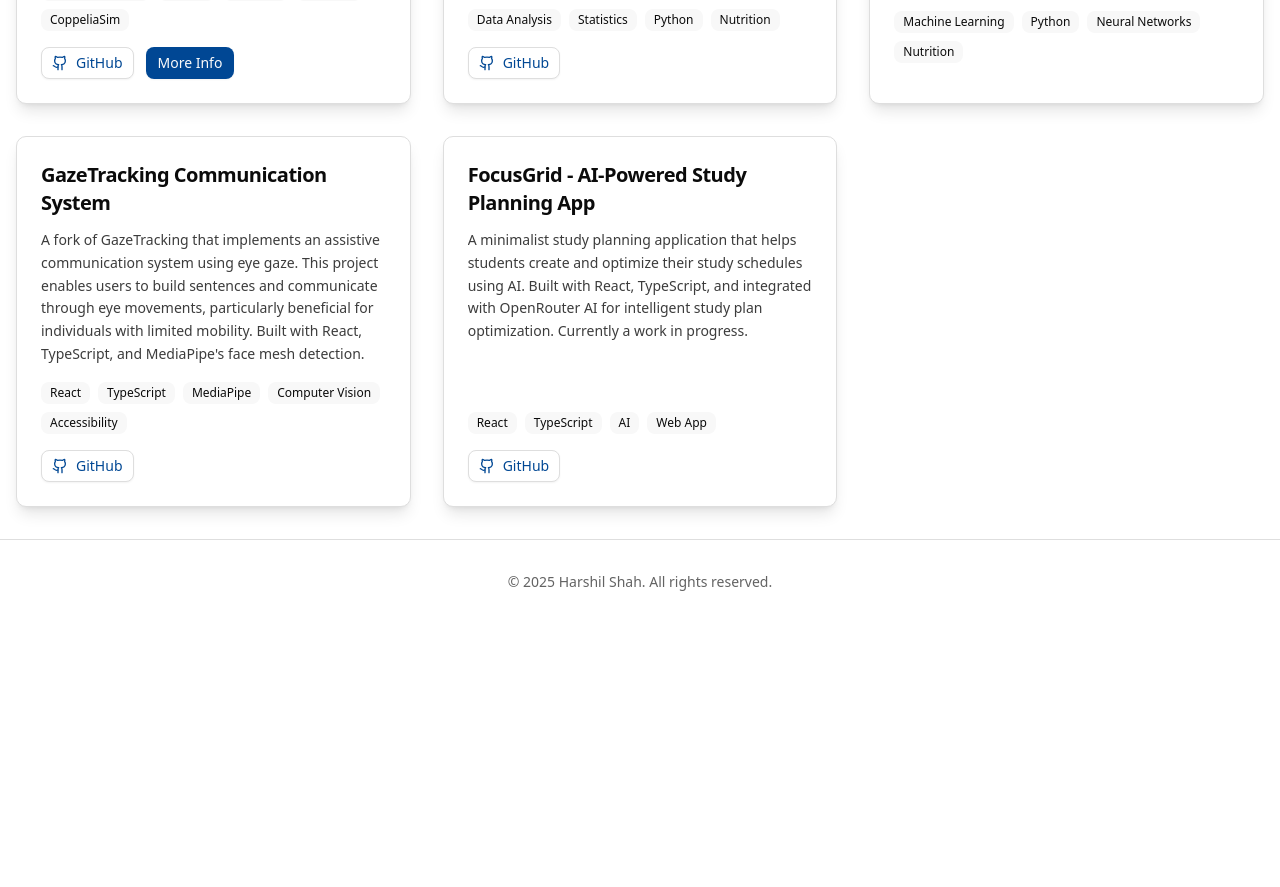
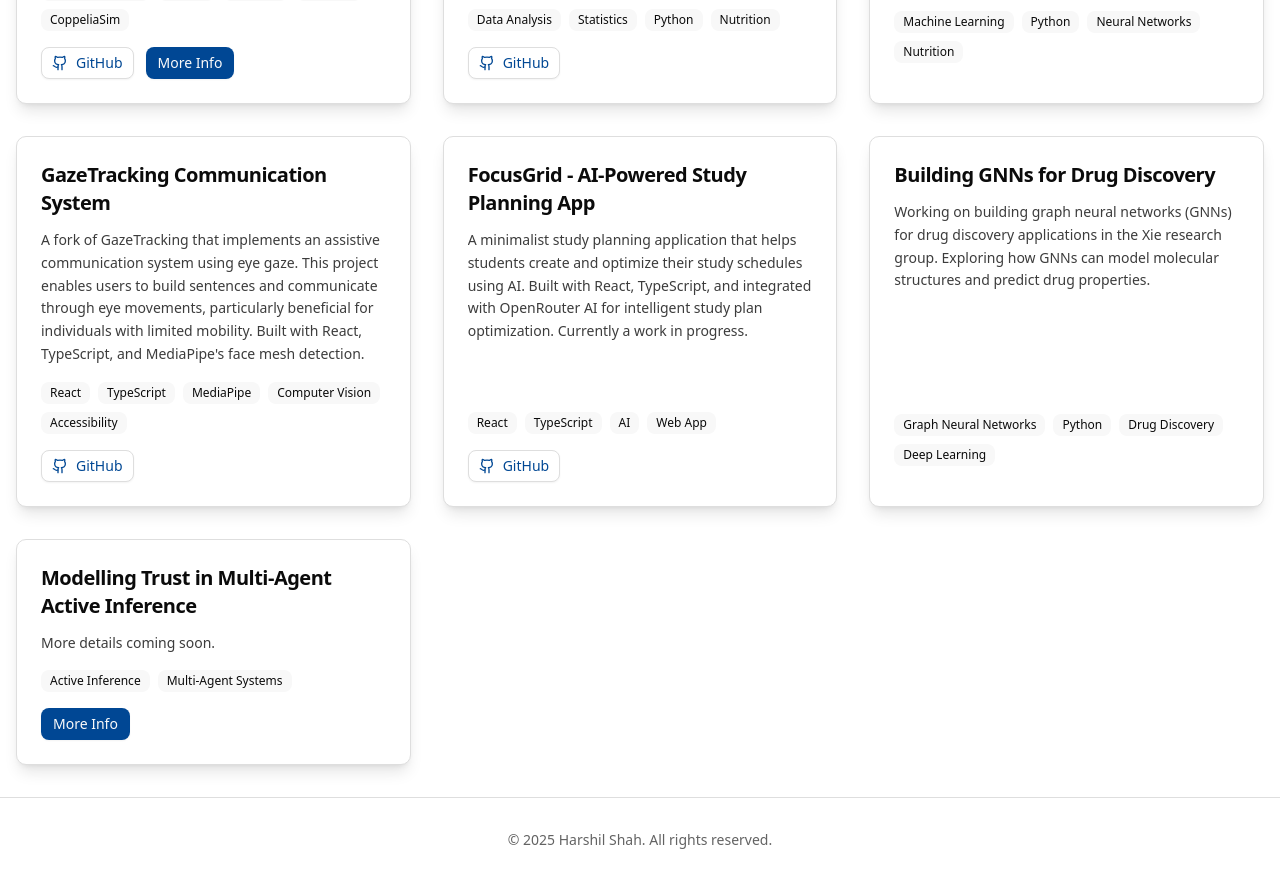
Before and after one commit to har5h1l/har5h1l.github.io, a React (Vite) app: page /projects in a window 1280 px wide. Shown: the part 1260-2147 px from the top of the page. Before the commit the page ends 1898 px from the top, so only its background shows below. Built offline with nearby package versions, Linux system fonts and the light colour scheme.

Commit message:
add new projects: "Building GNNs for Drug Discovery" and "Modelling Trust in Multi-Agent Active Inference" with descriptions and technologies

```diff
--- a/src/data/projects.js
+++ b/src/data/projects.js
@@ -75,5 +75,19 @@ export const allProjects = [
     technologies: ["React", "TypeScript", "AI", "Web App"],
     github: "https://github.com/har5h1l/FocusGrid",
     category: "Other"
+  },
+  {
+    title: "Building GNNs for Drug Discovery",
+    description: "Working on building graph neural networks (GNNs) for drug discovery applications in the Xie research group. Exploring how GNNs can model molecular structures and predict drug properties.",
+    image: AIvenndiagramImage,
+    technologies: ["Graph Neural Networks", "Python", "Drug Discovery", "Deep Learning"],
+    category: "Biomedicine"
+  },
+  {
+    title: "Modelling Trust in Multi-Agent Active Inference",
+    description: "More details coming soon.",
+    image: AIvenndiagramImage,
+    technologies: ["Active Inference", "Multi-Agent Systems"],
+    category: "Active Inference"
   }
 ]
```
